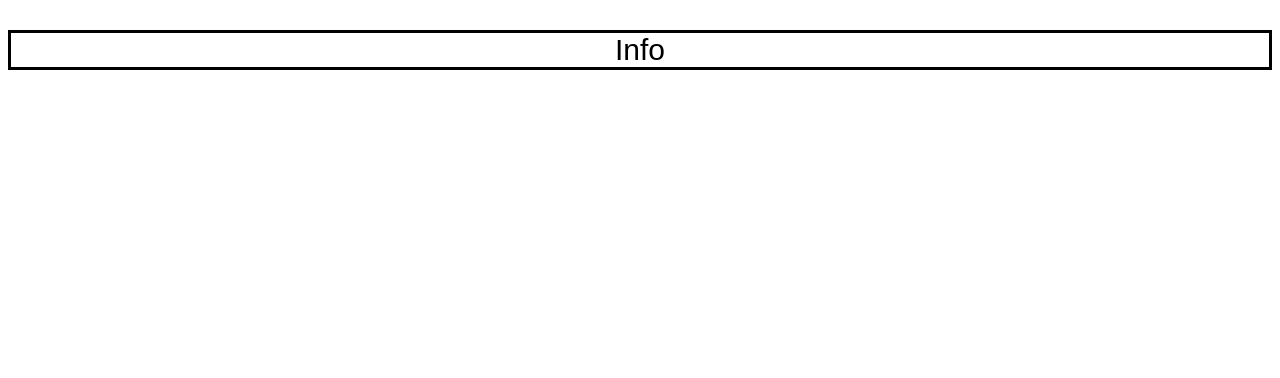
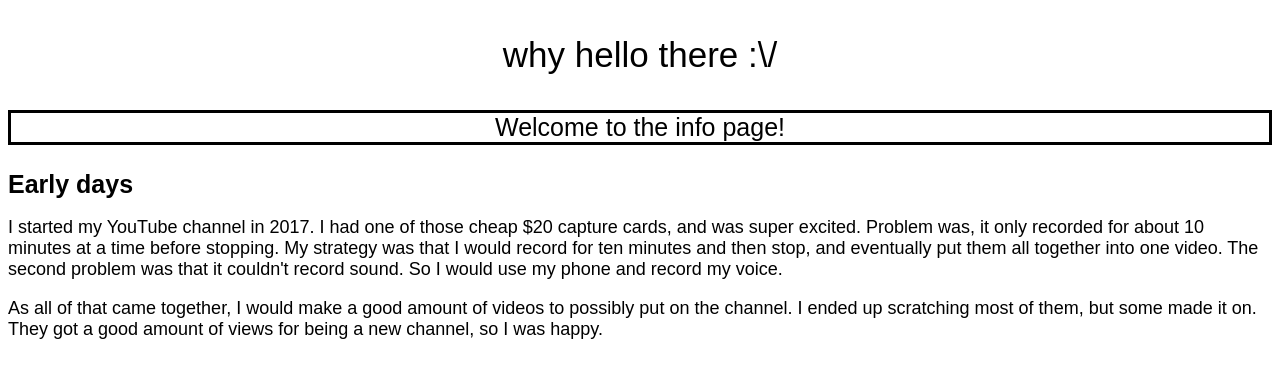
Before and after one commit to skywardstriker/SkywardStriker, a plain HTML site: page yt_info.html in a window 1280 px wide. Drawn offline with Linux system fonts and the light colour scheme.

Commit message:
added info

```diff
--- a/yt_info.html
+++ b/yt_info.html
@@ -18,16 +18,39 @@
         background-image: url("background.jpg");
     }
 
-    .info {
+
+    .hello {
         font-family: Arial, Helvetica, sans-serif;
-        font-size: 30px;
-        text-align: center;
+        font-size: 35px;
+    }
+
+    .welcome {
+        font-family: Arial, Helvetica, sans-serif;
+        font-size: 25px;
         border-style: solid;
+    }
+
+    .early-head {
+        font-family: Arial, Helvetica, sans-serif;
+        font-size: 25px;
+    }
+
+    .early-paragraph {
+        font-family:Arial, Helvetica, sans-serif;
+        font-size: 18px;
     }
 
 </style>
 
-<p class="info">Info</p>
+<center><p class="hello">why hello there :\/</p></center>
+
+<center><p class="welcome">Welcome to the info page!</p></center>
+
+<h1 class="early-head">Early days</h1>
+
+<p class="early-paragraph">I started my YouTube channel in 2017. I had one of those cheap $20 capture cards, and was super excited. Problem was, it only recorded for about 10 minutes at a time before stopping. My strategy was that I would record for ten minutes and then stop, and eventually put them all together into one video. The second problem was that it couldn't record sound. So I would use my phone and record my voice.</p>
+
+<p class="early-paragraph">As all of that came together, I would make a good amount of videos to possibly put on the channel. I ended up scratching most of them, but some made it on. They got a good amount of views for being a new channel, so I was happy. </p>
 
 </body>
 
```
